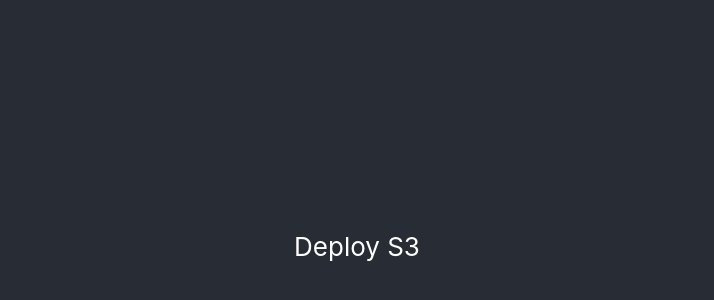
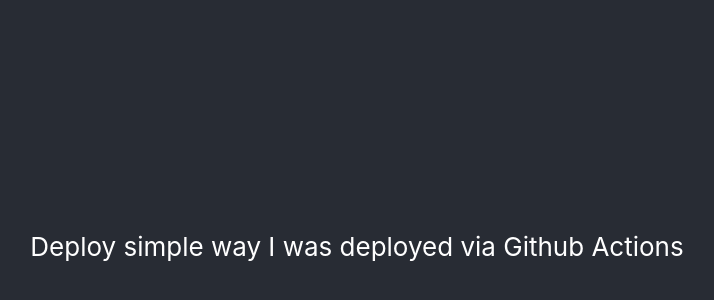
Before and after one commit to frontend-park-mail-ru/deploy-2021-1, a React (Create React App) app: page / in a window 1280 px wide. Shown: the part 154-454 px from the top of the page, without its empty margins (283-997 px from the left). Built offline with nearby package versions, Linux system fonts and the light colour scheme.

Commit message:
update app

```diff
--- a/src/App.js
+++ b/src/App.js
@@ -4,7 +4,8 @@
   return (
     <div className="App">
       <header className="App-header">
-        Deploy S3
+        Deploy simple way
+        I was deployed via Github Actions
       </header>
     </div>
   );
```
